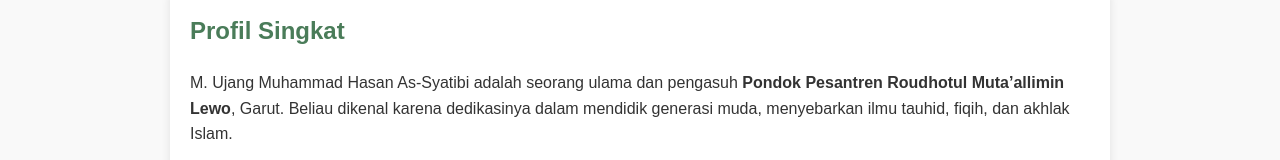
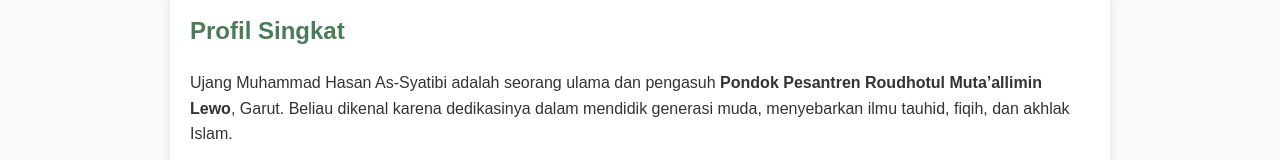
Before and after one commit to Amphtrite21/Biografi-Ujang-Muhammad-Hasan-Assyatibi, a plain HTML site: page index.html in a window 1280 px wide. Shown: the part 470-630 px from the top of the page. Drawn offline with Linux system fonts and the light colour scheme.

Commit message:
Update index.html

```diff
--- a/index.html
+++ b/index.html
@@ -47,7 +47,7 @@
 
     <section id="profil">
         <h2>Profil Singkat</h2>
-        <p>M. Ujang Muhammad Hasan As‑Syatibi adalah seorang ulama dan pengasuh <strong>Pondok Pesantren Roudhotul Muta’allimin Lewo</strong>, Garut. Beliau dikenal karena dedikasinya dalam mendidik generasi muda, menyebarkan ilmu tauhid, fiqih, dan akhlak Islam.</p>
+        <p>Ujang Muhammad Hasan As‑Syatibi adalah seorang ulama dan pengasuh <strong>Pondok Pesantren Roudhotul Muta’allimin Lewo</strong>, Garut. Beliau dikenal karena dedikasinya dalam mendidik generasi muda, menyebarkan ilmu tauhid, fiqih, dan akhlak Islam.</p>
         <p>Selain sebagai pengasuh pondok, beliau juga menjabat sebagai <strong>pimpinan HARUM</strong> (Himpunan Alumni Roudhotul Muta’allimin Lewo), organisasi yang menaungi para alumni pesantren Lewo. Dalam peran ini, beliau membimbing para alumni agar tetap menjaga nilai-nilai keilmuan dan akhlak yang telah diperoleh selama menimba ilmu di pondok.</p>
         <p>Dengan gelar <strong>As‑Syatibi</strong>, beliau membawa tradisi keilmuan dari para pendahulunya dan menanamkan nilai-nilai keagamaan yang kuat bagi para santri. Sosoknya dihormati tidak hanya oleh keluarga dan santri, tetapi juga masyarakat luas.</p>
     </section>
```
